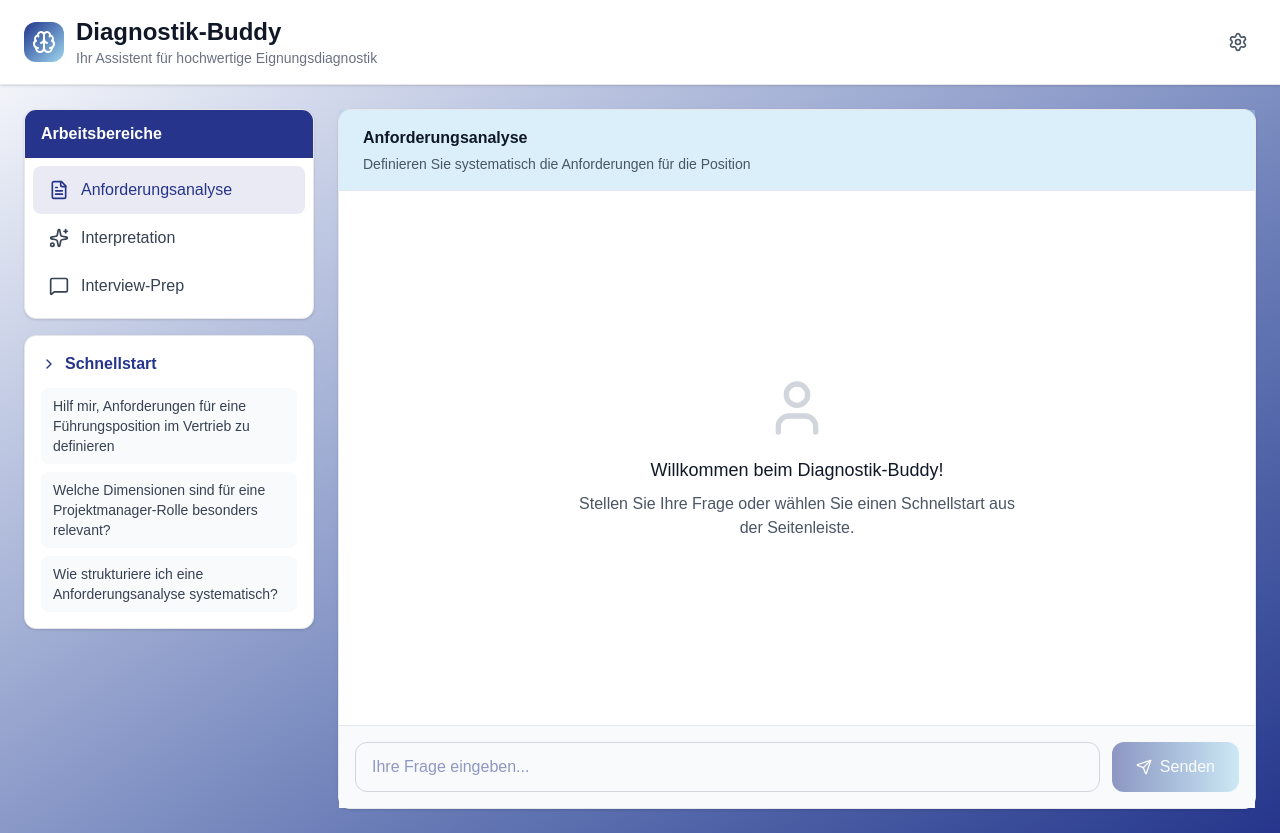
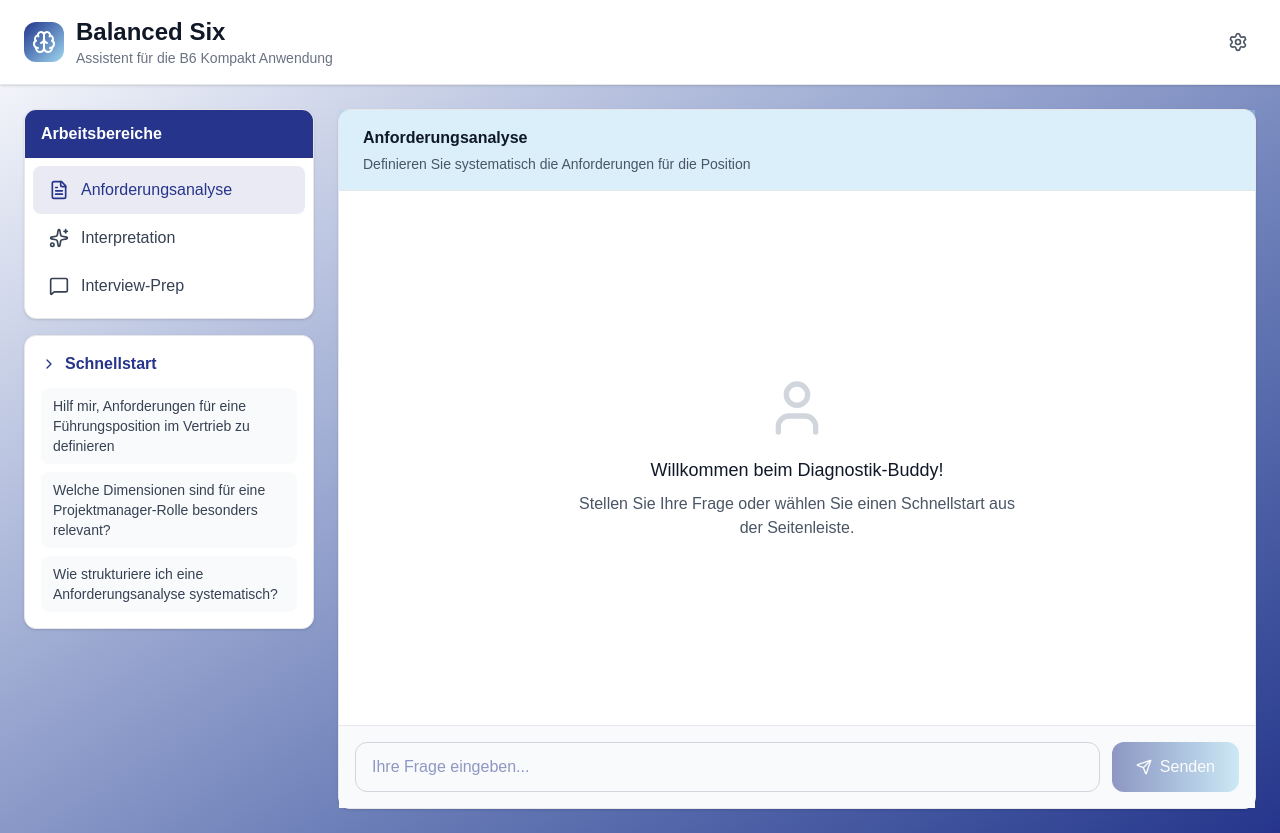
Before and after one commit to timok91/diagnostik-buddy, a Next.js app: page / in a window 1280 px wide. Built offline with nearby package versions, Linux system fonts and the light colour scheme.

Commit message:
prompt änderungen

```diff
--- a/src/app/DiagnostikBuddy.js
+++ b/src/app/DiagnostikBuddy.js
@@ -49,7 +49,9 @@ export default function DiagnostikBuddy() {
     setIsLoading(true);
 
     try {
-      const systemPrompt = contextPrompts[context] + `\n\nAntworte auf Deutsch, professionell und praxisorientiert.
+      const systemPrompt = contextPrompts[context] + `\n\nAntworte auf Deutsch, professionell und praxisorientiert. Nutze KEINE Emojis.
+      Sei stets differenziert und benutze keine Begriffe wie rote Flaggen oder Grüne Lichter!
+      Strukturiere deinen Output, OHNE Markdown oder sonstige Syntax. Antworte nicht ausschweifend, sondern prägnant und fokussiere dich auf die wesentlichsten Punkte (80/20 Regel), um den Nutzer nicht zu überfordern, sondern ihm Schritt für Schritt zu helfen.
       Nutze dein Wissen über Psychometrie, Organisationspsychologie und Eignungsdiagnostik.`;
 
       const response = await fetch('/api/chat', {
@@ -121,8 +123,8 @@ export default function DiagnostikBuddy() {
                 <Brain className="w-6 h-6 text-white" />
               </div>
               <div>
-                <h1 className="text-2xl font-bold text-gray-900">Diagnostik-Buddy</h1>
-                <p className="text-sm text-gray-500">Ihr Assistent für hochwertige Eignungsdiagnostik</p>
+                <h1 className="text-2xl font-bold text-gray-900">Balanced Six</h1>
+                <p className="text-sm text-gray-500">Assistent für die B6 Kompakt Anwendung</p>
               </div>
             </div>
             <button
```
